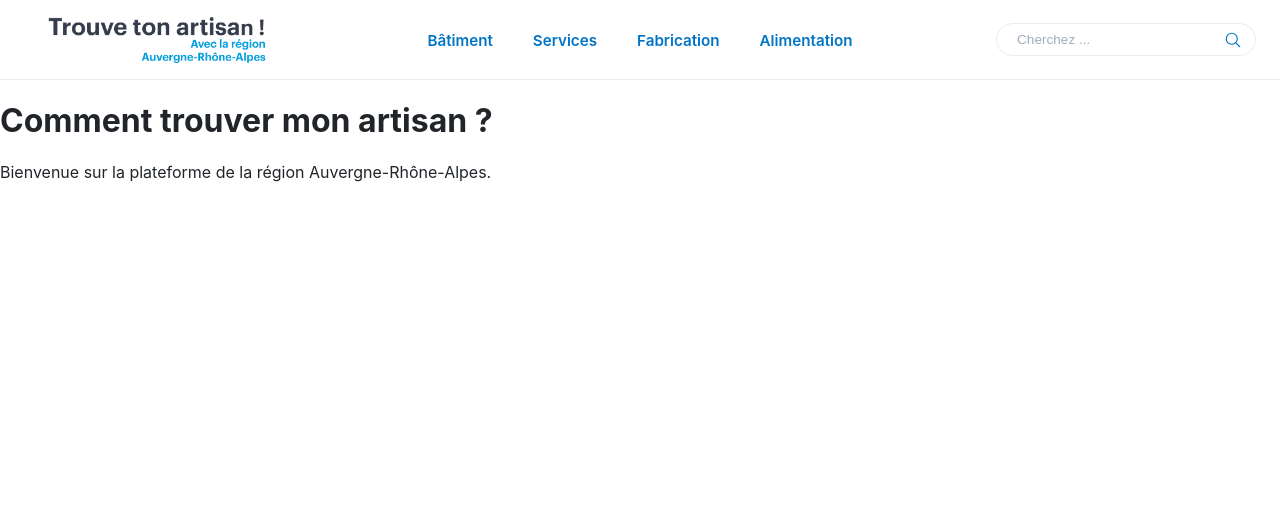
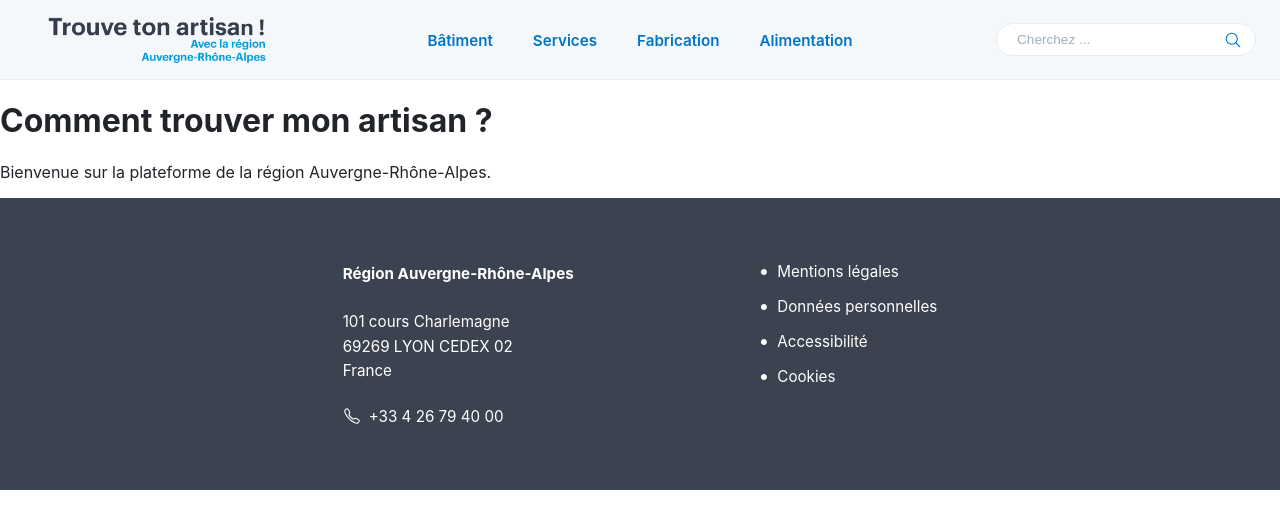
Before and after one commit to userXXIIXII/trouve-ton-artisan, a React (Vite) app: page / in a window 1280 px wide. Shown: the top 528 px of the page. Built offline with nearby package versions, Linux system fonts and the light colour scheme.

Commit message:
Footer complet

```diff
--- a/src/App.tsx
+++ b/src/App.tsx
@@ -4,6 +4,7 @@ import Header from './components/Header';
 import Home from './pages/Home';
 import Artisan from './pages/Artisan';
 import NotFound from './pages/NotFound';
+import Footer from './components/Footer';
 
 export default function App() {
   return (
@@ -22,6 +23,8 @@ export default function App() {
         <Route path="*" element={<NotFound />} />
       </Routes>
 
+      <Footer />
+
     </Router>
   );
 }
--- /dev/null
+++ b/src/components/Footer.scss
@@ -0,0 +1,96 @@
+/* 🏢 Conteneur Principal */
+.main-footer {
+    background-color: #3b4250; /* Le gris-bleu sombre de la maquette */
+    color: #ffffff;
+    padding: 4rem 0;
+    margin-top: auto; /* S'assure que le footer reste en bas */
+}
+
+.footer-container {
+    max-width: 1300px;
+    margin: 0 auto;
+    padding: 0 1.5rem;
+
+    display: flex;
+    flex-direction: column;
+    gap: 3rem;
+
+    /* Sur PC, on place les deux blocs côte à côte avec un espacement défini */
+    @media (min-width: 768px) {
+        flex-direction: row;
+        justify-content: center;
+        gap: 15%; /* Crée l'écart central visible sur la grille Figma */
+    }
+}
+
+/* 🔹 Bloc Gauche : Adresse */
+.footer-address {
+    p {
+        margin: 0;
+        line-height: 1.6;
+        font-size: 0.95rem;
+        color: #ffffff;
+    }
+
+    .region-name {
+        margin-bottom: 1.5rem;
+    }
+
+    .address-lines {
+        margin-bottom: 1.5rem;
+    }
+
+    .phone-link {
+        display: flex;
+        align-items: center;
+        gap: 0.5rem;
+        color: #ffffff;
+        text-decoration: none;
+        font-size: 0.95rem;
+        transition: opacity 0.2s;
+
+        &:hover {
+        opacity: 0.8;
+        }
+
+        .phone-icon {
+        /* Ajustement fin pour aligner l'icône avec le texte */
+        margin-top: -2px;
+        }
+    }
+}
+
+/* 🔹 Bloc Droite : Liens Légaux */
+.footer-links {
+    ul {
+        list-style: none; /* On retire les puces par défaut du navigateur */
+        padding: 0;
+        margin: 0;
+
+        li {
+        margin-bottom: 1rem;
+        display: flex;
+        align-items: center;
+
+        /* Recréation des puces rondes exactement comme sur Figma */
+        &::before {
+            content: "•";
+            color: #ffffff;
+            font-size: 1.2rem;
+            margin-right: 0.5rem;
+            line-height: 0;
+        }
+
+        a {
+            color: #ffffff;
+            text-decoration: none;
+            font-size: 0.95rem;
+            transition: text-decoration 0.2s;
+
+            &:hover {
+            text-decoration: underline;
+            }
+        }
+        }
+    }
+}
--- /dev/null
+++ b/src/components/Footer.tsx
@@ -0,0 +1,37 @@
+import { Link } from 'react-router-dom';
+import { IoCallOutline } from 'react-icons/io5';
+import './Footer.scss';
+
+export default function Footer() {
+    return (
+        <footer className="main-footer">
+            <div className="footer-container">
+
+                {/* Bloc Gauche : Adresse & Contact */}
+                <div className="footer-address">
+                    <p className="region-name"><strong>Région Auvergne-Rhône-Alpes</strong></p>
+                    <div className="address-lines">
+                        <p>101 cours Charlemagne</p>
+                        <p>69269 LYON CEDEX 02</p>
+                        <p>France</p>
+                    </div>
+                    <a href="tel:+33426794000" className="phone-link">
+                        <IoCallOutline className="phone-icon" size={18} />
+                        +33 4 26 79 40 00
+                    </a>
+                </div>
+
+                {/* Bloc Droite : Liens légaux */}
+                <nav className="footer-links">
+                <ul>
+                    <li><Link to="#">Mentions légales</Link></li>
+                    <li><Link to="#">Données personnelles</Link></li>
+                    <li><Link to="#">Accessibilité</Link></li>
+                    <li><Link to="#">Cookies</Link></li>
+                </ul>
+                </nav>
+
+            </div>
+        </footer>
+    );
+}
--- a/src/components/Header.scss
+++ b/src/components/Header.scss
@@ -5,7 +5,7 @@
   left: 0;
   width: 100%;
   height: 80px;
-  background-color: #ffffff;
+  background-color: var(--light-bg);
   border-bottom: 1px solid var(--border-color);
   z-index: 1000;
 
```
